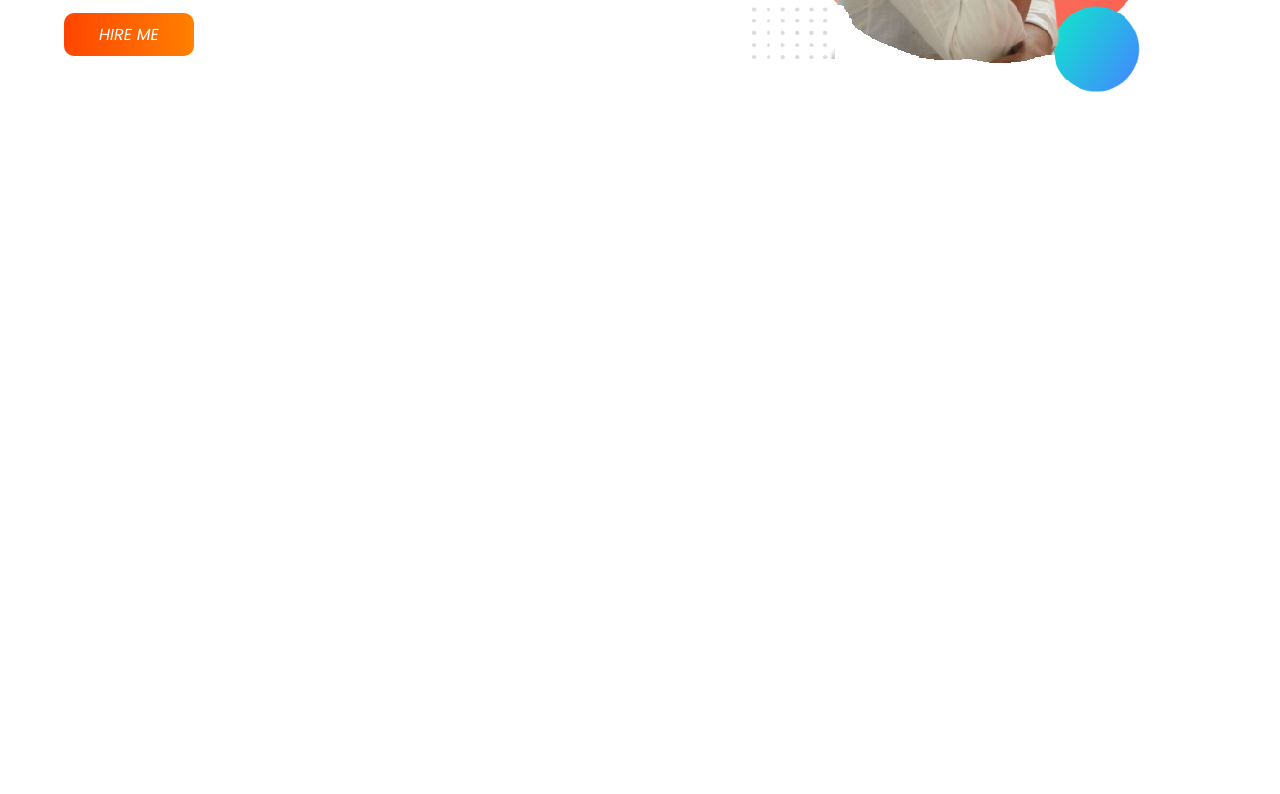
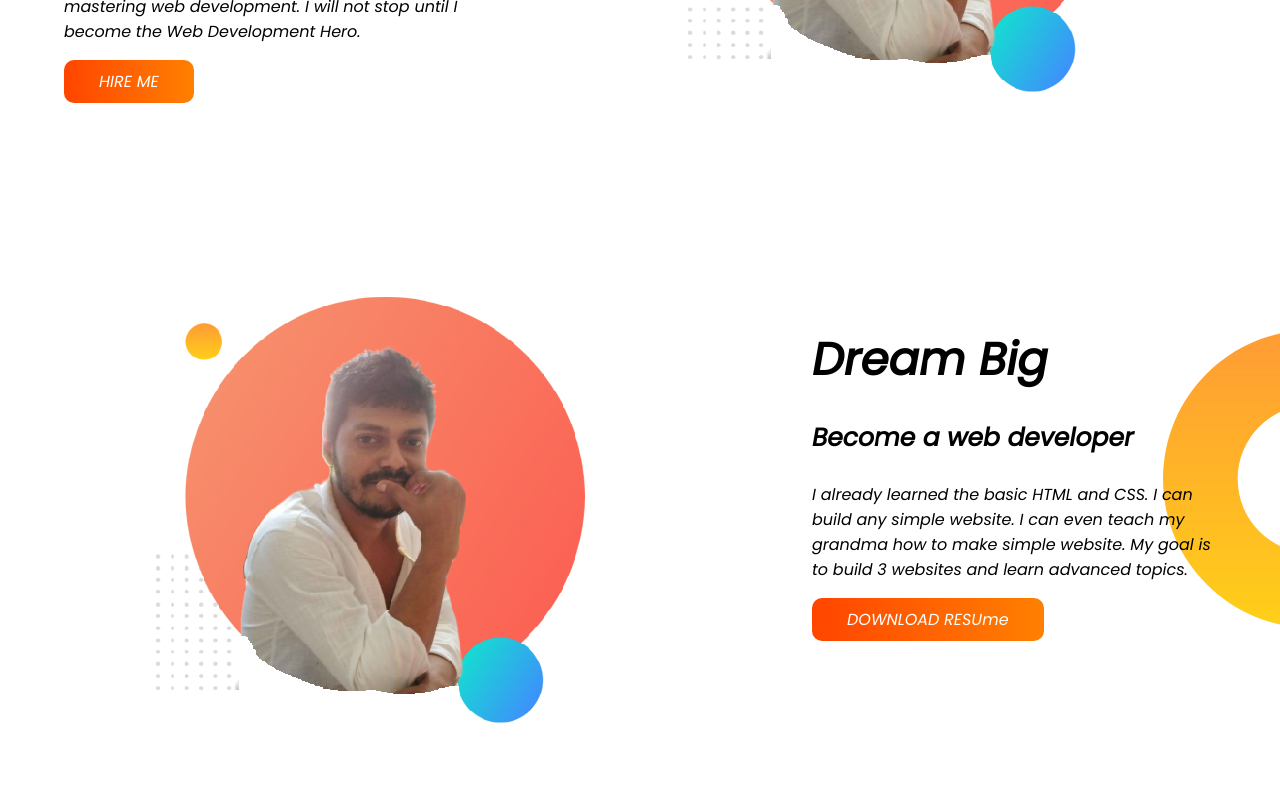
Before and after one commit to masum-71/masum-portfolio, a plain HTML site: page index.html in a window 1280 px wide. Shown: the part 468-1262 px from the top of the page. Before the commit the page ends 800 px from the top, so only its background shows below. Drawn offline with Linux system fonts and the light colour scheme.

Commit message:
dream section complete

```diff
--- a/index.html
+++ b/index.html
@@ -23,6 +23,16 @@
             <img src="./images/masum.png" alt="">
         </div>
     </section>
-
+    <section class="dream flex">
+        <div class="half">
+            <img src="./images/masum.png" alt="">
+        </div>
+        <div class="half">
+            <h1>Dream Big</h1>
+            <h3>Become a web developer</h3>
+            <p>I already learned the basic HTML and CSS. I can build any simple website. I can even teach my grandma how to make simple website. My goal is to build 3 websites and learn advanced topics.</p>
+            <a class="btn" href="#">DOWNLOAD RESUme</a>
+        </div>
+    </section>
 </body>
 </html>
--- a/style.css
+++ b/style.css
@@ -17,7 +17,7 @@
 }
 .half{
     width: 50%;
-    margin-left: 5%;
+    margin:0 5%;
 }
 
 h1{
@@ -46,3 +46,9 @@ p{
     padding: 10px 35px;
     border-radius: 10px;
 }
+
+.dream{
+    background-image: url(./images/dream-bg.png);
+    background-repeat: no-repeat;
+    background-position: right;
+}
```
